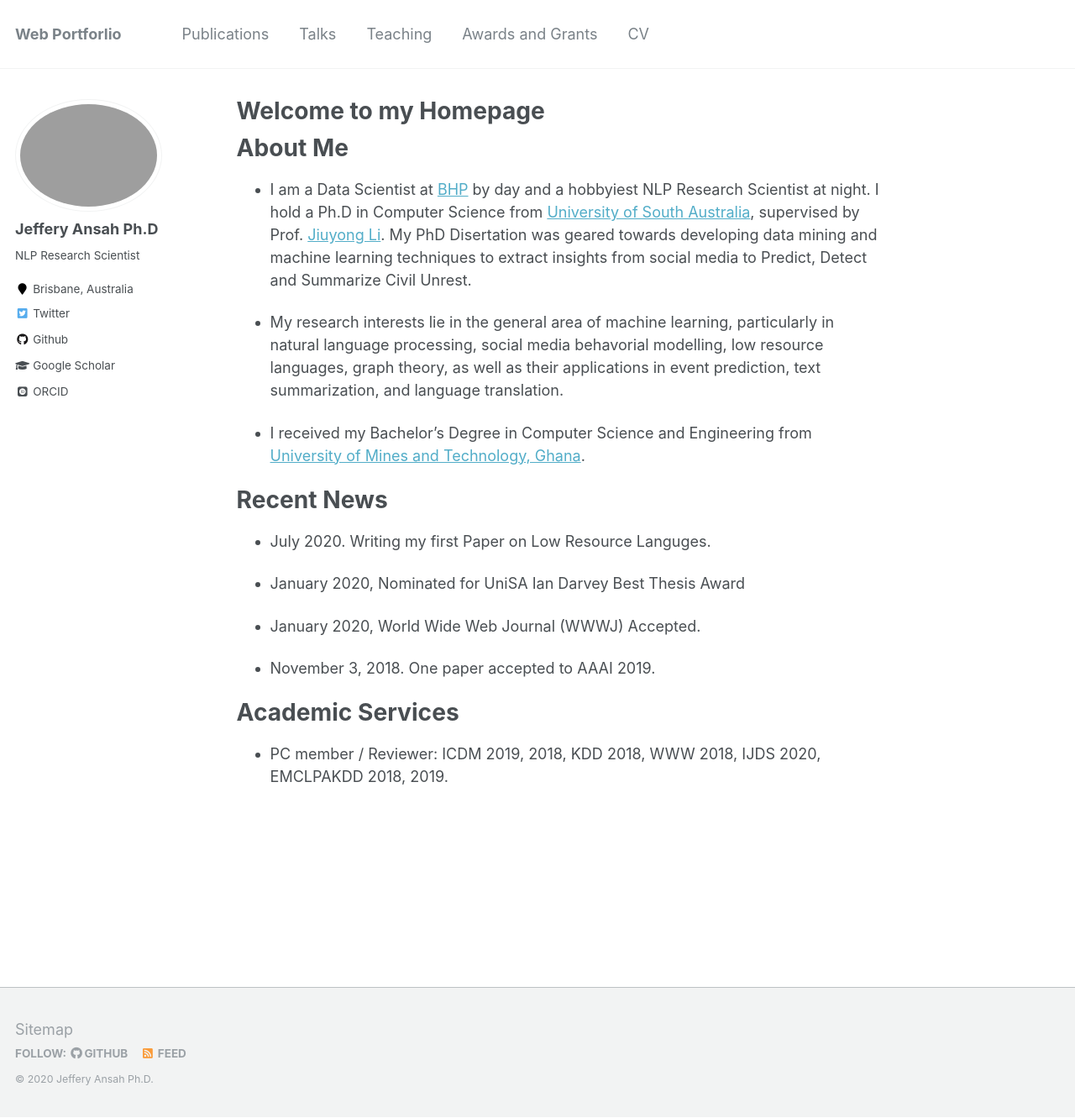
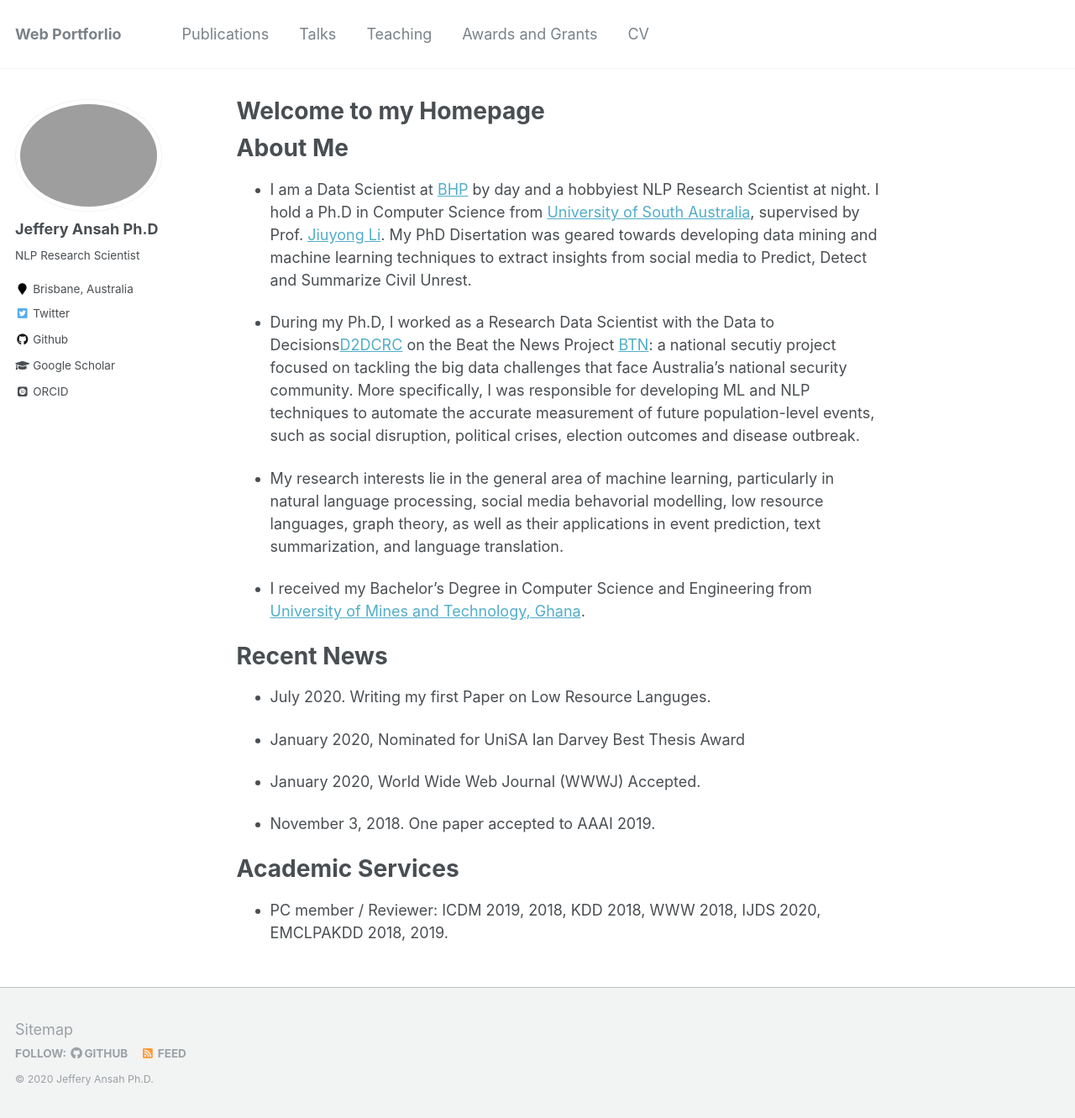
Before and after one commit to jefferyansah/jefferyansah.github.io, a Jekyll site: the page built from _pages/about.md, in a window 1280 px wide and 1331 px high. Shown: the whole window at 84% size. Built offline with Jekyll 4.4.1, drawn with Linux system fonts in a browser that asks for light colours; some web fonts are replaced.

Commit message:
Added d2dcrc info

```diff
--- a/_pages/about.md
+++ b/_pages/about.md
@@ -14,6 +14,9 @@ redirect_from:
 
 # About Me
 * I am a Data Scientist at [BHP](https://www.bhp.com/) by day and a hobbyiest NLP Research Scientist at night. I hold a Ph.D in Computer Science from [University of South Australia](https://www.unisa.edu.au/), supervised by Prof. [Jiuyong Li](https://people.unisa.edu.au/Jiuyong.Li). My PhD Disertation was geared towards developing data mining and machine learning techniques to extract insights from social media  to Predict, Detect and Summarize Civil Unrest.
+
+* During my Ph.D, I worked as a Research Data Scientist with the Data to Decisions[D2DCRC](https://www.d2dcrc.com.au/) on the Beat the News Project [BTN](https://www.d2dcrc.com.au/beat-the-news): a national secutiy project focused on tackling the big data challenges that face Australia’s national security community. More specifically, I was responsible for developing ML and NLP techniques to automate the accurate measurement of future population-level events, such as social disruption, political crises, election outcomes and disease outbreak.
+
 <!-- [[Curriculum Vitae](http://lantaoyu.com/files/lantaoyu_cv.pdf)] [[Google Scholar](https://scholar.google.com/citations?user=Ixg9n-EAAAAJ&hl=en)] -->
 
 * My research interests lie in the general area of  machine learning, particularly in natural language processing, social media behavorial modelling, low resource languages, graph theory, as well as their applications in event prediction, text summarization, and language translation.
```
